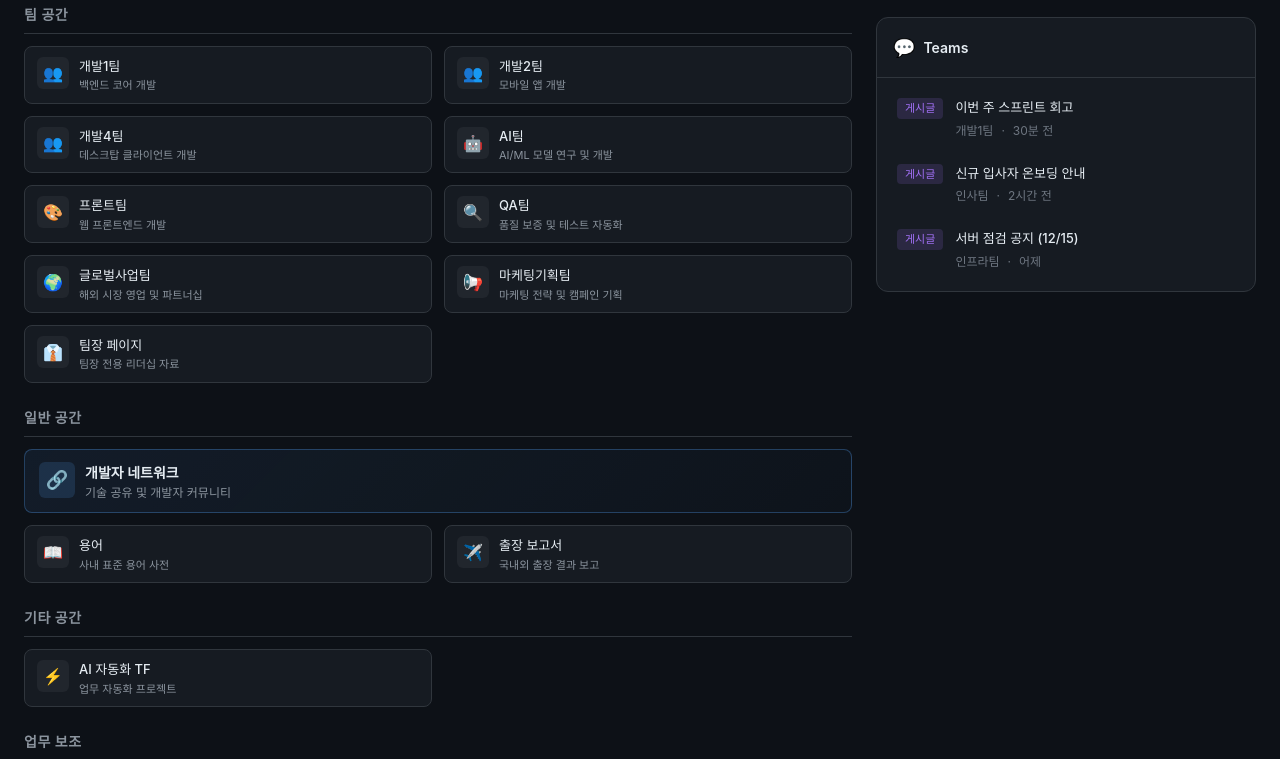
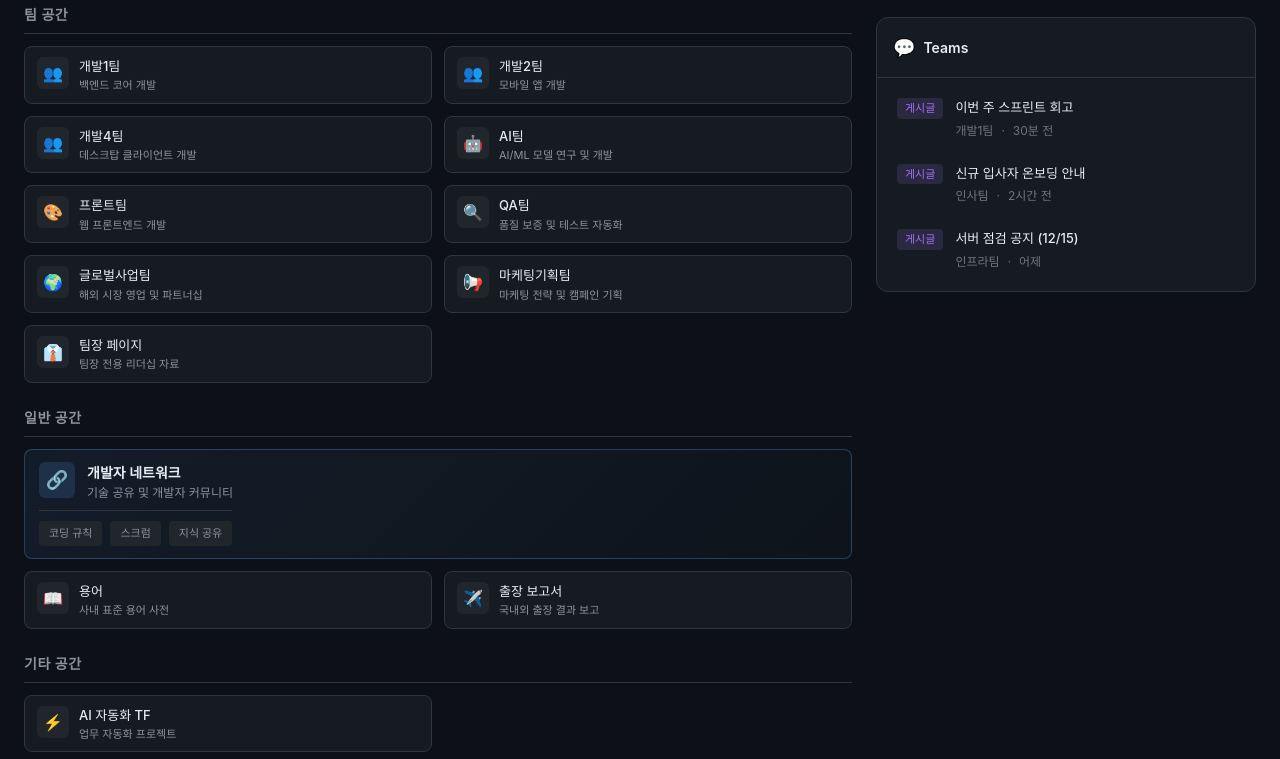
Before and after one commit to superstr78/gmd-shortcuts, a plain HTML site: page index.html in a window 1280 px wide. Shown: the part 435-1194 px from the top of the page. Drawn offline with Linux system fonts and the light colour scheme.

Commit message:
feat: 하위 바로가기(children) 기능 추가
- shortcuts.js에 children 배열 속성 지원
- 개발자 네트워크에 하위 링크 추가 (코딩 규칙, 스크럼, 지식 공유)
- 인라인 태그 스타일로 하위 링크 표시

🤖 Generated with [Claude Code](https://claude.com/claude-code)

Co-Authored-By: Claude Opus 4.5 <noreply@anthropic.com>

```diff
--- a/app.js
+++ b/app.js
@@ -17,6 +17,29 @@ function renderShortcuts() {
         gridEl.className = 'shortcuts-grid';
 
         shortcuts.forEach(shortcut => {
+            if (shortcut.children && shortcut.children.length > 0) {
+                const cardEl = document.createElement('div');
+                cardEl.className = shortcut.important ? 'shortcut-card important has-children' : 'shortcut-card has-children';
+
+                const childrenHtml = shortcut.children.map(child =>
+                    `<a href="${child.url}" target="_blank" rel="noopener noreferrer" class="child-link">${child.name}</a>`
+                ).join('');
+
+                cardEl.innerHTML = `
+                    <a href="${shortcut.url}" target="_blank" rel="noopener noreferrer" class="shortcut-main">
+                        <div class="shortcut-icon">${shortcut.icon}</div>
+                        <div class="shortcut-info">
+                            <div class="shortcut-name">${shortcut.name}</div>
+                            ${shortcut.description ? `<div class="shortcut-desc">${shortcut.description}</div>` : ''}
+                        </div>
+                    </a>
+                    <div class="shortcut-children">
+                        ${childrenHtml}
+                    </div>
+                `;
+
+                gridEl.appendChild(cardEl);
+            } else {
                 const cardEl = document.createElement('a');
                 cardEl.className = shortcut.important ? 'shortcut-card important' : 'shortcut-card';
                 cardEl.href = shortcut.url;
@@ -32,6 +55,7 @@ function renderShortcuts() {
                 `;
 
                 gridEl.appendChild(cardEl);
+            }
         });
 
         categoryEl.appendChild(headerEl);
--- a/shortcuts.js
+++ b/shortcuts.js
@@ -95,7 +95,12 @@ const shortcutsData = {
             url: "https://gmdsoft.atlassian.net/wiki/spaces/HSDN/overview",
             icon: "🔗",
             description: "기술 공유 및 개발자 커뮤니티",
-            important: true
+            important: true,
+            children: [
+                { name: "코딩 규칙", url: "https://gmdsoft.atlassian.net/wiki/spaces/HSDN/pages/29004302" },
+                { name: "스크럼", url: "https://gmdsoft.atlassian.net/wiki/spaces/HSDN/pages/29002639" },
+                { name: "지식 공유", url: "https://gmdsoft.atlassian.net/wiki/spaces/HSDN/pages/29002207" }
+            ]
         },
         {
             name: "용어",
--- a/styles.css
+++ b/styles.css
@@ -158,6 +158,58 @@ main {
     background: linear-gradient(135deg, rgba(88, 166, 255, 0.12) 0%, rgba(88, 166, 255, 0.04) 100%);
 }
 
+/* Card with Children */
+.shortcut-card.has-children {
+    flex-direction: column;
+    gap: 0;
+}
+
+.shortcut-card.has-children:hover {
+    transform: none;
+}
+
+.shortcut-main {
+    display: flex;
+    align-items: flex-start;
+    gap: 10px;
+    text-decoration: none;
+    color: var(--text-primary);
+    padding-bottom: 10px;
+}
+
+.shortcut-card.important .shortcut-main {
+    gap: 12px;
+}
+
+.shortcut-main:hover .shortcut-name {
+    color: var(--accent-blue);
+}
+
+.shortcut-children {
+    display: flex;
+    flex-wrap: wrap;
+    gap: 8px;
+    padding-top: 10px;
+    border-top: 1px solid var(--border-color);
+}
+
+.child-link {
+    display: inline-block;
+    padding: 4px 10px;
+    font-size: 11px;
+    font-weight: 500;
+    color: var(--text-secondary);
+    background-color: var(--bg-tertiary);
+    border-radius: 4px;
+    text-decoration: none;
+    transition: all 0.15s ease;
+}
+
+.child-link:hover {
+    color: var(--text-primary);
+    background-color: var(--accent-blue);
+}
+
 /* Updates Section */
 .updates-section {
     display: flex;
```
Lines whose indentation alone changed are shown as unchanged.
